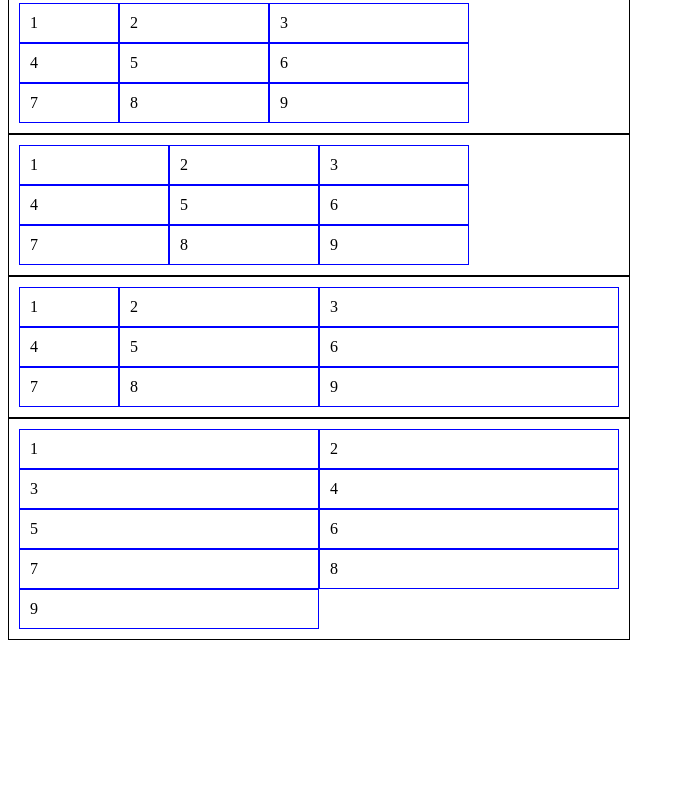
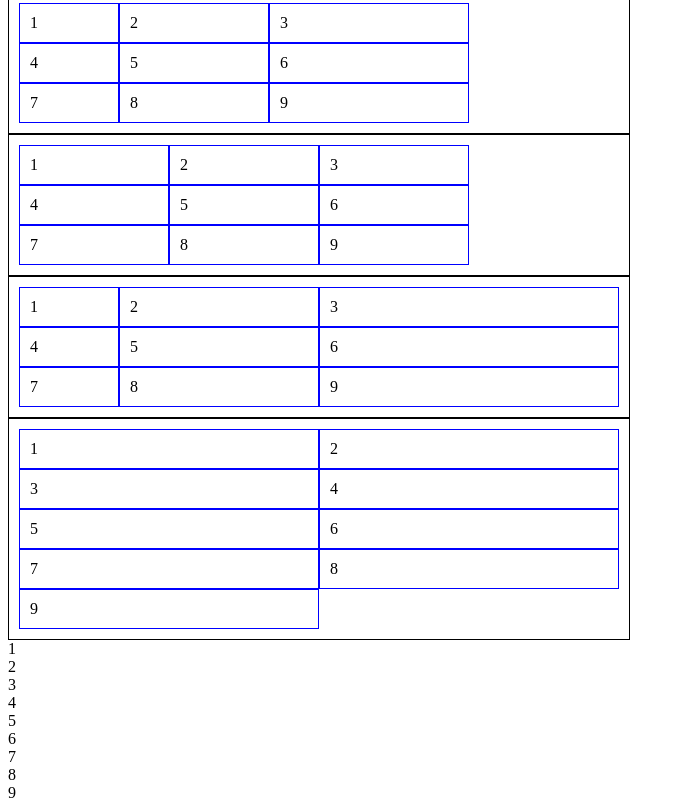
Before and after one commit to elizatim777/grid, a plain HTML site: page index.html in a window 1280 px wide. Shown: the part 728-1538 px from the top of the page, without its empty margins (0-685 px from the left). Before the commit the page ends 1376 px from the top, so only its background shows below. Drawn offline with Linux system fonts and the light colour scheme.

Commit message:
devyatoe

```diff
--- a/index.html
+++ b/index.html
@@ -108,5 +108,17 @@
     <div id="o2">8</div>
     <div id="o2">9</div>
     </div>
+
+    <div id="p1">
+	<div id="p2">1</div>
+	<div id="p2">2</div>
+	<div id="p2">3</div>
+	<div id="p2">4</div>
+    <div id="p2">5</div>
+    <div id="p2">6</div>
+    <div id="p2">7</div>
+    <div id="p2">8</div>
+    <div id="p2">9</div>
+    </div>
 </body>
 </html>
```
